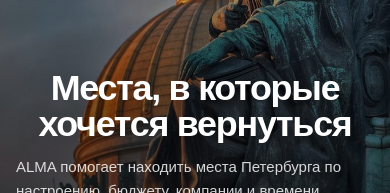
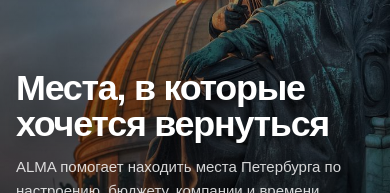
Before and after one commit to olgakastanova48386-dotcom/alma, a Next.js app: page / in a window 390 px wide. Shown: the part 276-469 px from the top of the page. Built offline with nearby package versions, Linux system fonts and the light colour scheme; no server answers.

Commit message:
Align main hero title left on mobile

```diff
--- a/app/globals.css
+++ b/app/globals.css
@@ -105,6 +105,7 @@ select:-webkit-autofill {
     font-size: clamp(32px, 9.2vw, 44px) !important;
     line-height: 1.02 !important;
     letter-spacing: -0.035em;
+    text-align: left !important;
   }
 
   /* Paragraphs and labels wrap only at spaces: no broken words, no lost text. */
```
